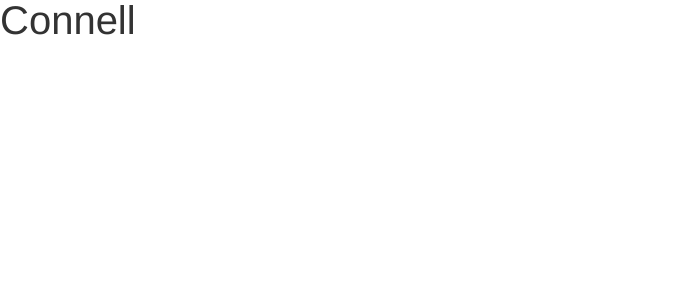
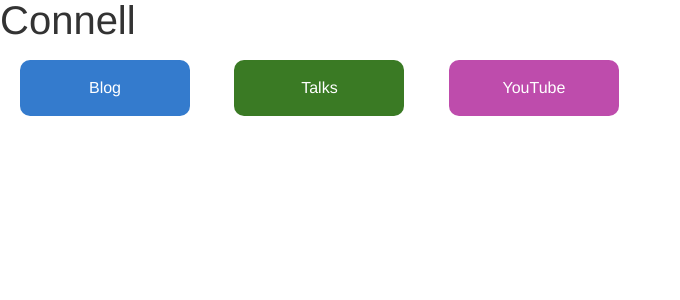
Before and after one commit to connellsharp/connell.dev, a SvelteKit app: page / in a window 1280 px wide. Shown: the top 300 px of the page, without its empty margins (0-680 px from the left). Built offline with nearby package versions, Linux system fonts and the light colour scheme.

Commit message:
Add basic Box components to home page

```diff
--- a/package.json
+++ b/package.json
@@ -20,6 +20,7 @@
 		"@typescript-eslint/parser": "^7.0.0",
 		"eslint": "^8.56.0",
 		"eslint-plugin-svelte": "^2.35.1",
+		"sass": "^1.71.1",
 		"svelte": "^4.2.7",
 		"svelte-check": "^3.6.0",
 		"tslib": "^2.4.1",
--- /dev/null
+++ b/src/lib/Box.svelte
@@ -0,0 +1,25 @@
+<script>
+    export let color = "blue";
+    export let href = "#";
+</script>
+
+<style lang="scss">
+.box {
+    display: inline-block;
+    vertical-align: middle;
+    border-radius: 10px;
+    text-align: center;
+    margin: 20px;
+
+    a {
+        display:block;
+        width: 130px;
+        padding: 20px;
+        color: var(--background);
+    }
+}
+</style>
+
+<div class="box" style="background-color: var(--{color})">
+    <a href={href}><slot /></a>
+</div>
--- a/src/routes/+layout.svelte
+++ b/src/routes/+layout.svelte
@@ -1,7 +1,7 @@
 <script>
     import '../styles/reset.css';
     import '../styles/themes.css';
-    import '../styles/global.css';
+    import '../styles/global.scss';
 </script>
 
 <style>
--- a/src/routes/+page.svelte
+++ b/src/routes/+page.svelte
@@ -1,5 +1,13 @@
+<script>
+    import Box from "$lib/Box.svelte";
+</script>
+
 <style>
     h1 { font-size: 2.5em; }
 </style>
 
 <h1>Connell</h1>
+
+<Box color="blue" href="/blog">Blog</Box>
+<Box color="green" href="/talks">Talks</Box>
+<Box color="purple" href="/youtube">YouTube</Box>
--- a/src/styles/global.css
+++ /dev/null
@@ -1,6 +0,0 @@
-body {
-    font-family: Helvetica, Arial, sans-serif;
-
-    background-color: var(--background);
-    color: var(--foreground);
-}
--- /dev/null
+++ b/src/styles/global.scss
@@ -0,0 +1,17 @@
+body {
+    font-family: Helvetica, Arial, sans-serif;
+
+    background-color: var(--background);
+    color: var(--foreground);
+}
+
+a {
+    text-decoration: none;
+    cursor: pointer;
+
+    color: var(--blue);
+
+    &:hover, &:active {
+      color: var(--blue);
+    }
+  }
```
Also changed, not shown: 1 other file (tests, documents, lock files or other folders).
